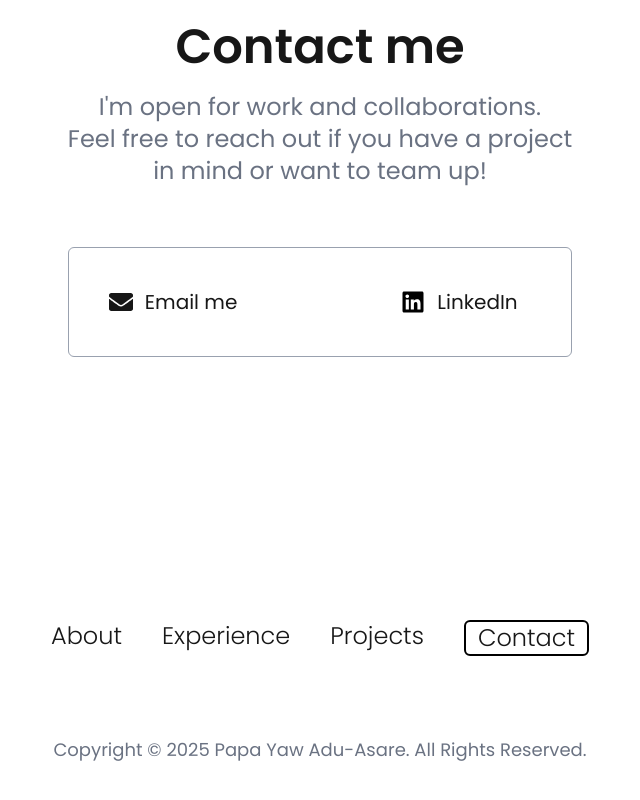
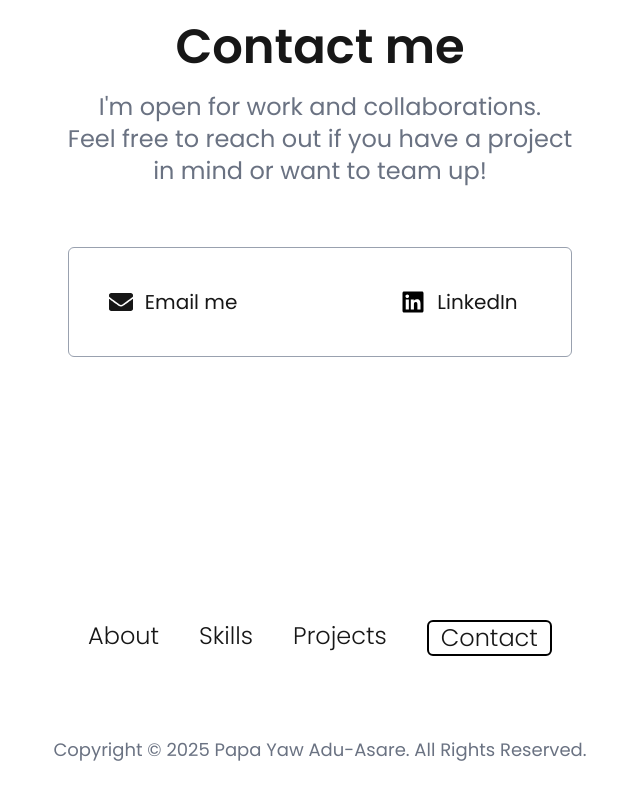
Before and after one commit to papayaw007/portfolio-website, a Next.js app: page / in a window 1280 px wide. Shown: the part 3882-4682 px from the top of the page, without its empty margins (320-960 px from the left). Built offline with nearby package versions, Linux system fonts and the light colour scheme.

Commit message:
minor changes

```diff
--- a/src/app/components/Footer.jsx
+++ b/src/app/components/Footer.jsx
@@ -17,7 +17,7 @@
 <li className="relative cursor-pointer transition-colors hover:text-gray-500
   after:absolute after:left-0 after:bottom-0 after:h-[2px] after:w-0
   after:bg-gray-500 after:transition-all after:duration-300 hover:after:w-full">
-    <a href="#experience">Experience</a>
+    <a href="#experience">Skills</a>
 
 </li>
 <li className="relative cursor-pointer transition-colors hover:text-gray-500
```
